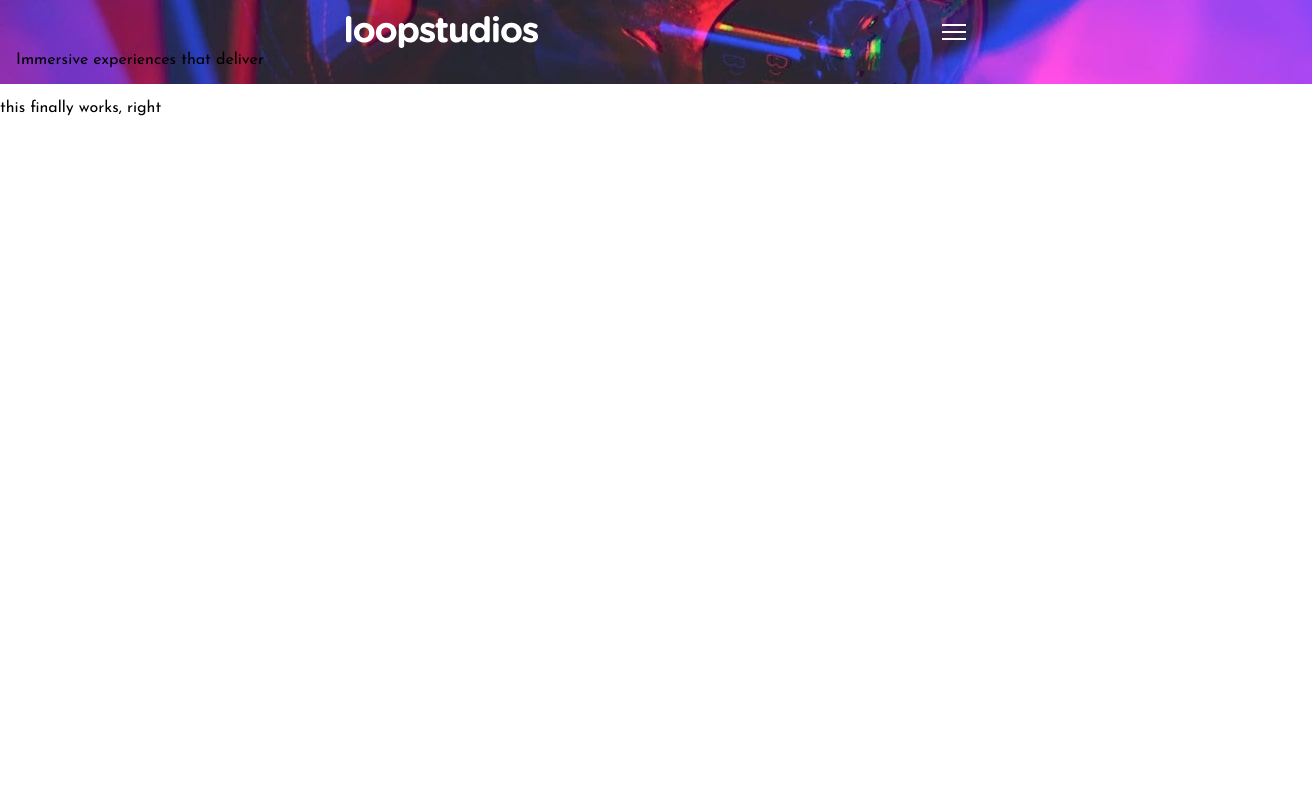
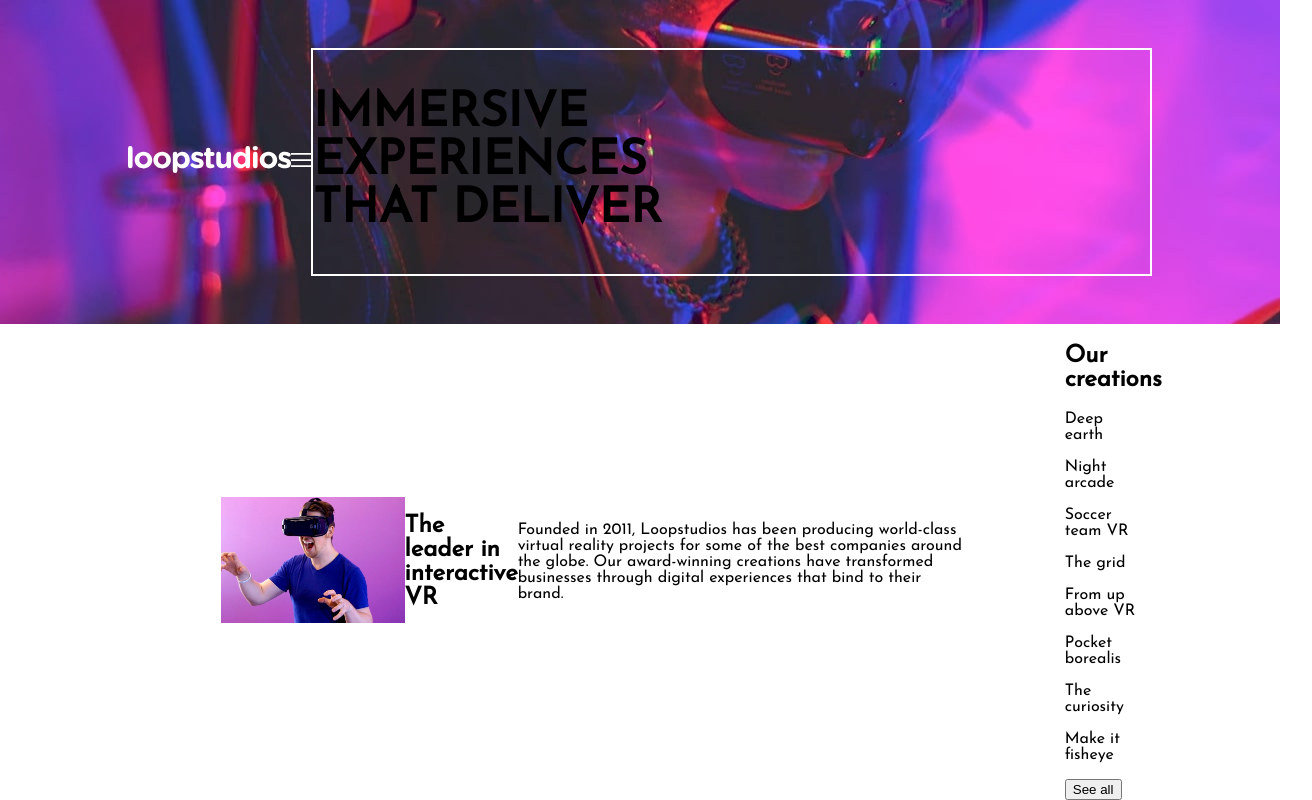
Before and after one commit to purplehippo911/loopstudios, a Vue app: page / in a window 1280 px wide. Shown: the whole page, 1312 px wide, since content can reach past the window. Built offline with nearby package versions, Linux system fonts and the light colour scheme.

Commit message:
added MainPart.vue

```diff
--- a/src/App.vue
+++ b/src/App.vue
@@ -1,14 +1,17 @@
 <template>
   <HeaderPart/>
+  <MainPart/>
 </template>
 
 <script>
 import HeaderPart from './components/HeaderPart.vue'
+import MainPart from './components/MainPart.vue'
 
 export default {
   name: 'App',
   components: {
-    HeaderPart
+    HeaderPart,
+    MainPart
   }
 }
 </script>
@@ -37,9 +40,6 @@ img {
   max-width:100%;
 }
 
-a {
-  margin:0 auto;
-}
 
 
 
--- a/src/components/HeaderPart.vue
+++ b/src/components/HeaderPart.vue
@@ -41,8 +41,6 @@
         <img src="../assets/images/icon-hamburger.svg" alt="hamburger" />
         <img src="../assets/images/icon-close.svg" alt="close" class="close" />
       </a>
-    </div>
-
       <div class="dropdown close">
 
         <nav class="nav">
@@ -79,10 +77,11 @@
       </div>
 
       <div class="header__hero">
-      Immersive experiences that deliver
+        <h2 class="header__title">Immersive experiences that deliver</h2>
       </div>
+    </div>
+
   </header>
-    <p> {{ message }}</p>
 </template>
 
 <script>
@@ -91,7 +90,6 @@
   name: 'HeaderPart',
   data() {
     return {
-            message: 'this finally works, right'
     }
   }
 }
@@ -101,14 +99,23 @@
 <style lang="scss">
 @import '../_variables';
 
+.close {
+  display: none;
+}
+
 header {
-    width:100%;
-    padding:1rem;
+  width: 100%;
+  padding: 3rem 0;
   background: url("../assets/images/desktop/image-hero.jpg") no-repeat;
-    background-size:cover;
+  background-size: cover;
+
   @media screen and (min-width:800px) {
     background: url("../assets/images/desktop/image-hero.jpg") no-repeat;
   }
+}
+
+.logo {
+  margin-right:auto;
 }
 
 .nav__list {
@@ -118,12 +125,19 @@
 }
 
 .nav__link {
-    text-decoration:none;
-    color:$White;
+  text-decoration: none;
+  color: $White;
 }
 
-  .close {
-    display:none;
+.header__hero {
+  // padding:2rem;
+  font-size: 2em;
+  border: 2px solid $White;
+  align-self: center;
 }
 
+.header__title {
+  text-transform: uppercase;
+  width: 50%;
+}
 </style>
--- /dev/null
+++ b/src/components/MainPart.vue
@@ -0,0 +1,73 @@
+<template>
+    <main>
+        <div class="container row">
+            <section class="interactive-section">
+                <div class="container row">
+                    <picture>
+                        <source media="(min-width:770px)" srcset="../assets/images/desktop/image-interactive.jpg">
+                        <source media="(max-width:665px)" srcset="../assets/images/mobile/image-interactive.jpg">
+                        <img src="../assets/images/mobile/image-interactive.jpg" alt="someone playing a VR game">
+                    </picture>
+
+                    <h1 class="interactive__title">
+                        The leader in interactive VR
+                    </h1>
+                    <p class="interactive__info">
+                        Founded in 2011, Loopstudios has been producing world-class virtual reality
+                        projects for some of the best companies around the globe. Our award-winning
+                        creations have transformed businesses through digital experiences that bind
+                        to their brand.
+                    </p>
+                </div>
+            </section>
+
+            <section class="gallery-section">
+                <div class="container grid">
+                    <h1 class="gallery_title"> Our creations</h1>
+
+                        <div class="gallery__item">
+                            <p class="gallery__info">Deep earth</p>
+                        </div>
+                        <div class="gallery__item">
+                            <p class="gallery__info">Night arcade</p>
+                        </div>
+                        <div class="gallery__item">
+                            <p class="gallery__info">Soccer team VR</p>
+                        </div>
+                        <div class="gallery__item">
+                            <p class="gallery__info">The grid</p>
+                        </div>
+                        <div class="gallery__item">
+                            <p class="gallery__info">From up above VR</p>
+                        </div>
+                        <div class="gallery__item">
+                            <p class="gallery__info">Pocket borealis</p>
+                        </div>
+                        <div class="gallery__item">
+                            <p class="gallery__info">The curiosity</p>
+                        </div>
+                        <div class="gallery__item">
+                            <p class="gallery__info">Make it fisheye</p>
+                        </div>
+
+                    <button class="gallery_button"> See all </button>
+                </div>
+            </section>
+        </div>
+    </main>
+</template>
+
+<script>
+export default {
+    name: 'MainPart',
+    data() {
+        return {
+            message: 'this finally works, right'
+        }
+    }
+    }
+</script>
+
+<style lang="scss">
+
+</style>
```
Also changed, not shown: index.html (+0 -18 lines). Lines whose indentation alone changed are shown as unchanged.
